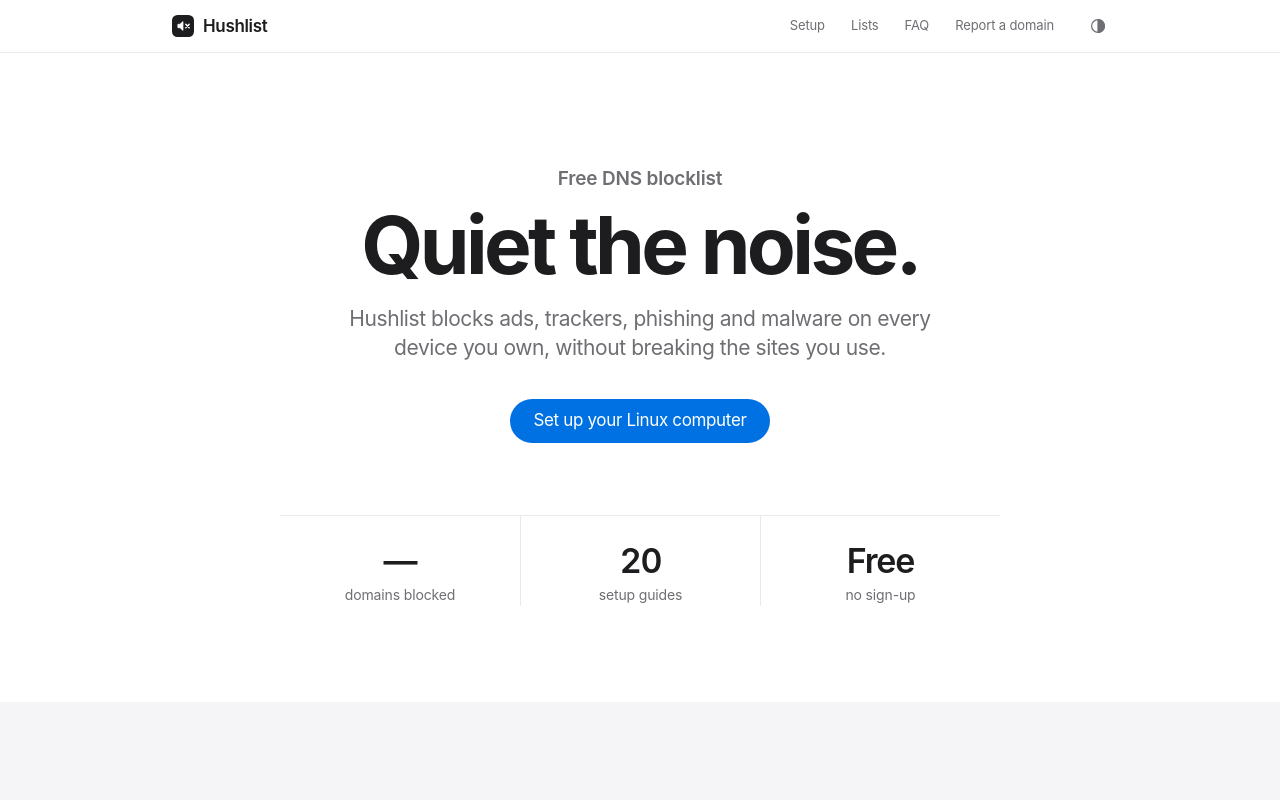
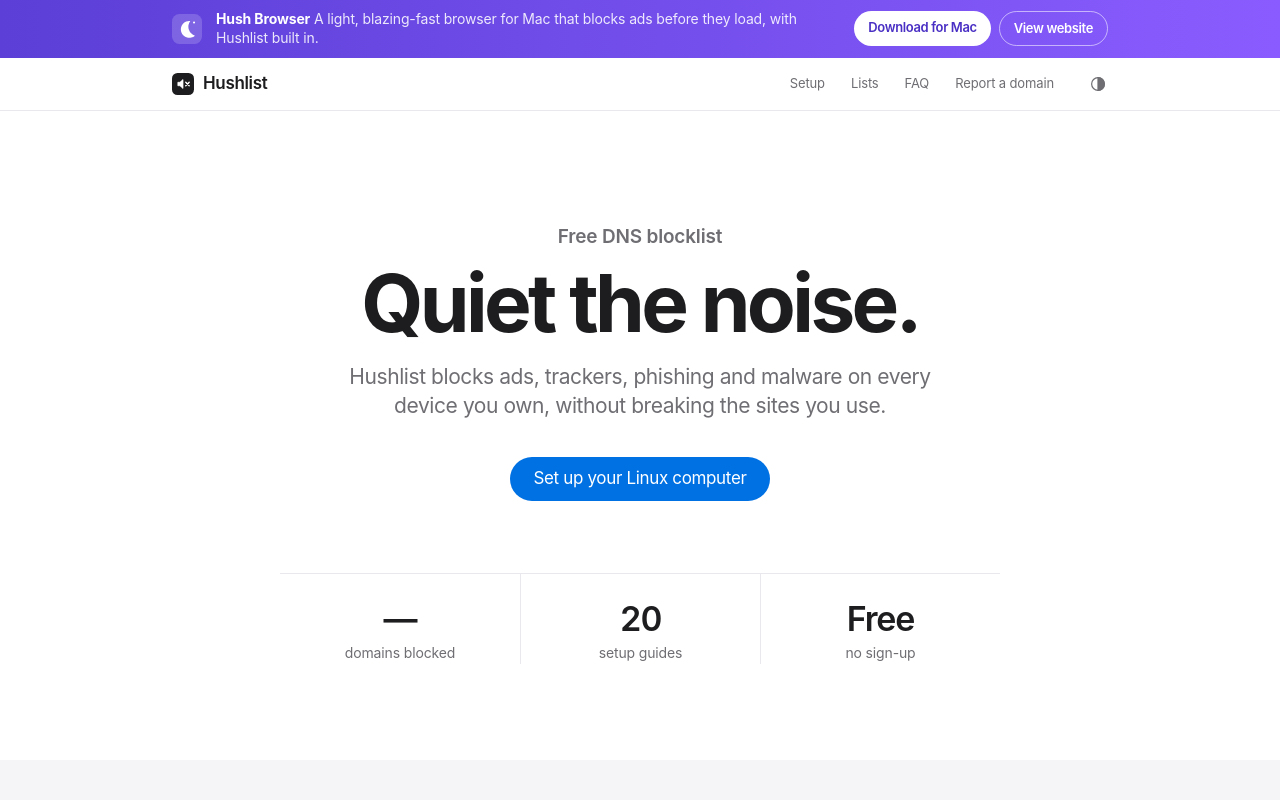
Before and after one commit to danxharvard/xhushlist, a plain HTML site: page index.html in a window 1280 px wide. Shown: the top 800 px of the page. Drawn offline with Linux system fonts and the light colour scheme.

Commit message:
Add a Hush Browser banner with download and website buttons
Co-Authored-By: Claude Opus 5.5 <noreply@anthropic.com>

```diff
--- a/index.html
+++ b/index.html
@@ -163,6 +163,28 @@
   .hero h1 { margin: 0; font-size: clamp(48px, 8.2vw, 80px); line-height: 1.05; font-weight: 700; letter-spacing: -0.045em; }
   .hero .lede { margin: 18px auto 0; max-width: 30em; color: var(--text-2); font-size: 21px; line-height: 1.38; letter-spacing: -0.02em; }
   .actions { display: flex; justify-content: center; align-items: center; flex-wrap: wrap; gap: 14px 18px; margin-top: 36px; }
+  /* Hush Browser banner */
+  .hush-banner { background: linear-gradient(90deg, #5b3fd6, #8a5cff); color: #fff; }
+  .hush-banner[hidden] { display: none; }
+  .hush-banner .wrap { display: flex; align-items: center; gap: 14px; padding-top: 10px; padding-bottom: 10px; }
+  .hush-moon { flex: none; width: 30px; height: 30px; }
+  .hush-moon rect { fill: rgba(255,255,255,0.18); }
+  .hush-moon path, .hush-moon circle { fill: #fff; }
+  .hush-banner p { margin: 0; flex: 1; font-size: 14px; line-height: 1.35; letter-spacing: -0.01em; }
+  .hush-banner p span { opacity: 0.88; }
+  .hush-actions { display: flex; gap: 8px; flex: none; }
+  .hb-btn { display: inline-block; padding: 7px 14px; border-radius: 980px; font-size: 13px; font-weight: 600; text-decoration: none; white-space: nowrap; }
+  .hb-btn:hover { text-decoration: none; }
+  .hb-primary { background: #fff; color: #4a2fc4; }
+  .hb-primary:hover { background: #f0ecff; }
+  .hb-ghost { color: #fff; border: 1px solid rgba(255,255,255,0.55); }
+  .hb-ghost:hover { border-color: #fff; }
+  @media (max-width: 640px) {
+    .hush-banner .wrap { flex-wrap: wrap; }
+    .hush-banner p span { display: block; }
+    .hush-actions { width: 100%; }
+  }
+
   .btn {
     display: inline-flex; align-items: center; justify-content: center; gap: 8px; min-height: 44px; padding: 0 22px;
     border-radius: 980px; border: 1px solid transparent; cursor: pointer; white-space: nowrap;
@@ -349,6 +371,23 @@
 </style>
 </head>
 <body>
+
+<!-- Hush Browser promo banner (hidden when the visitor is already using Hush Browser). -->
+<aside class="hush-banner" id="hush-banner" aria-label="Hush Browser">
+  <div class="wrap">
+    <svg class="hush-moon" viewBox="0 0 32 32" aria-hidden="true">
+      <rect width="32" height="32" rx="8"/>
+      <path d="M19.5 7.5a9 9 0 1 0 5 15.6A10 10 0 0 1 19.5 7.5z" stroke="none"/>
+      <circle cx="23.5" cy="9" r="1.1" stroke="none"/>
+    </svg>
+    <p><strong>Hush Browser</strong> <span>A light, blazing-fast browser for Mac that blocks ads before they load, with Hushlist built in.</span></p>
+    <div class="hush-actions">
+      <a class="hb-btn hb-primary" href="https://github.com/danxharvard/hushbrowser/releases/latest">Download for Mac</a>
+      <a class="hb-btn hb-ghost" href="https://github.com/danxharvard/hushbrowser">View website</a>
+    </div>
+  </div>
+</aside>
+<script>if (window.hushBrowser) document.getElementById('hush-banner').hidden = true;</script>
 
 <header class="nav">
   <div class="wrap">
```
